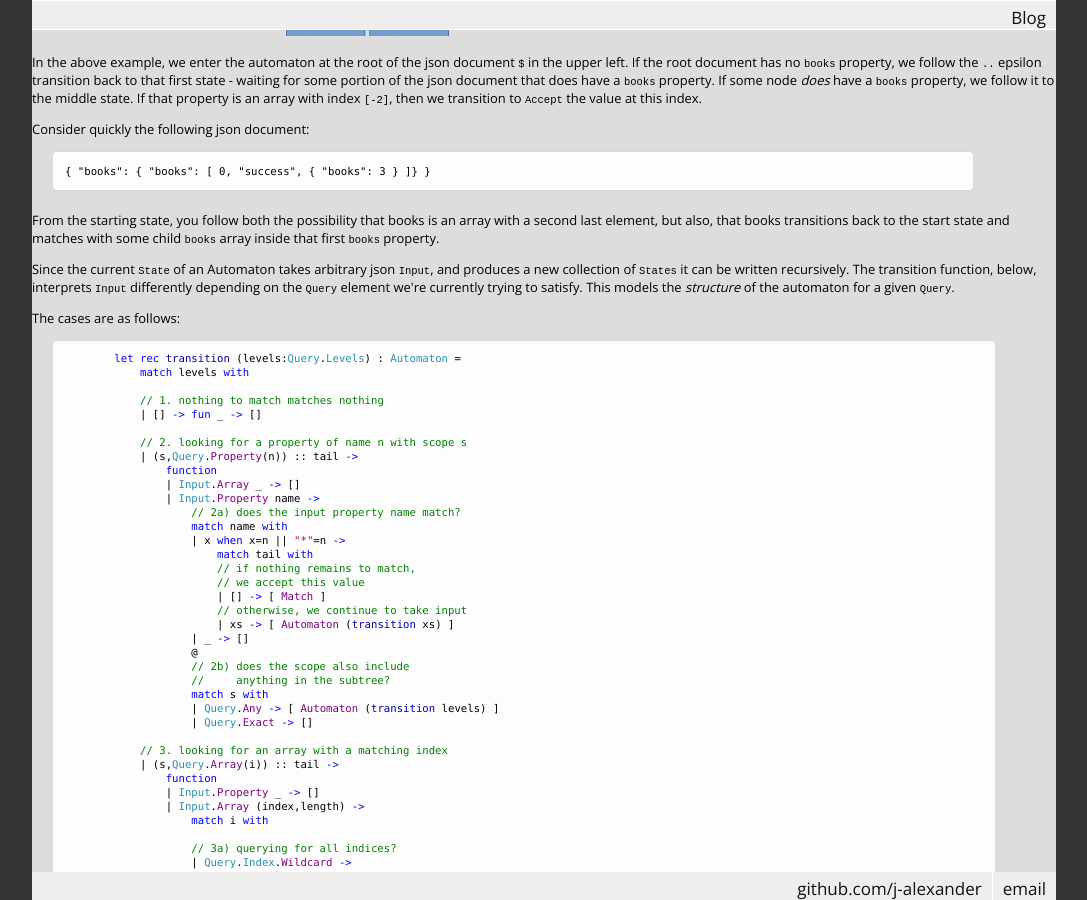
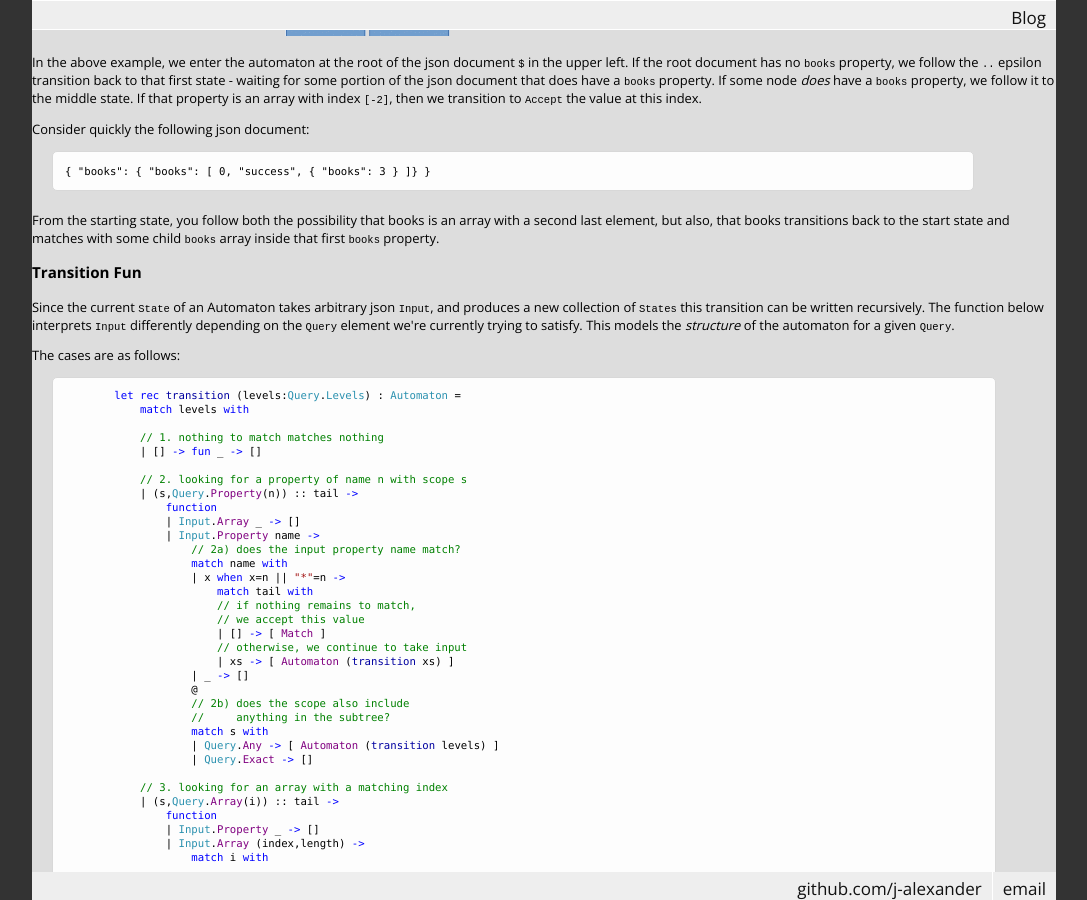
Before and after one commit to j-alexander/j-alexander.github.io, a Jekyll site: the page built from _posts/2016-12-15-jsonpath-queries-using-fsharpdata.html, in a window 1280 px wide and 900 px high, scrolled down 2906 px. Shown: the whole window, without its empty margins (96-1183 px from the left). Built offline with Jekyll 4.4.1, drawn with Linux system fonts in a browser that asks for light colours; some web fonts are replaced.

Commit message:
transition function header

```diff
--- a/_posts/2016-12-15-jsonpath-queries-using-fsharpdata.html
+++ b/_posts/2016-12-15-jsonpath-queries-using-fsharpdata.html
@@ -153,9 +153,10 @@ transition to <code>Accept</code> the value at this index.</p>
 <p>From the starting state, you follow both the possibility that books is an array with
 a second last element, but also, that books transitions back to the start state and
 matches with some child <code>books</code> array inside that first <code>books</code> property.</p>
+<h3>Transition Fun</h3>
 <p>Since the current <code>State</code> of an Automaton takes arbitrary json <code>Input</code>, and
-produces a new collection of <code>States</code> it can be written recursively.  The transition
-function, below, interprets <code>Input</code> differently depending on the <code>Query</code> element
+produces a new collection of <code>States</code> this transition can be written recursively.  The
+function below interprets <code>Input</code> differently depending on the <code>Query</code> element
 we're currently trying to satisfy.  This models the <em>structure</em> of the automaton for
 a given <code>Query</code>.</p>
 <p>The cases are as follows:</p>
```
Also changed, not shown: 1 other file.
